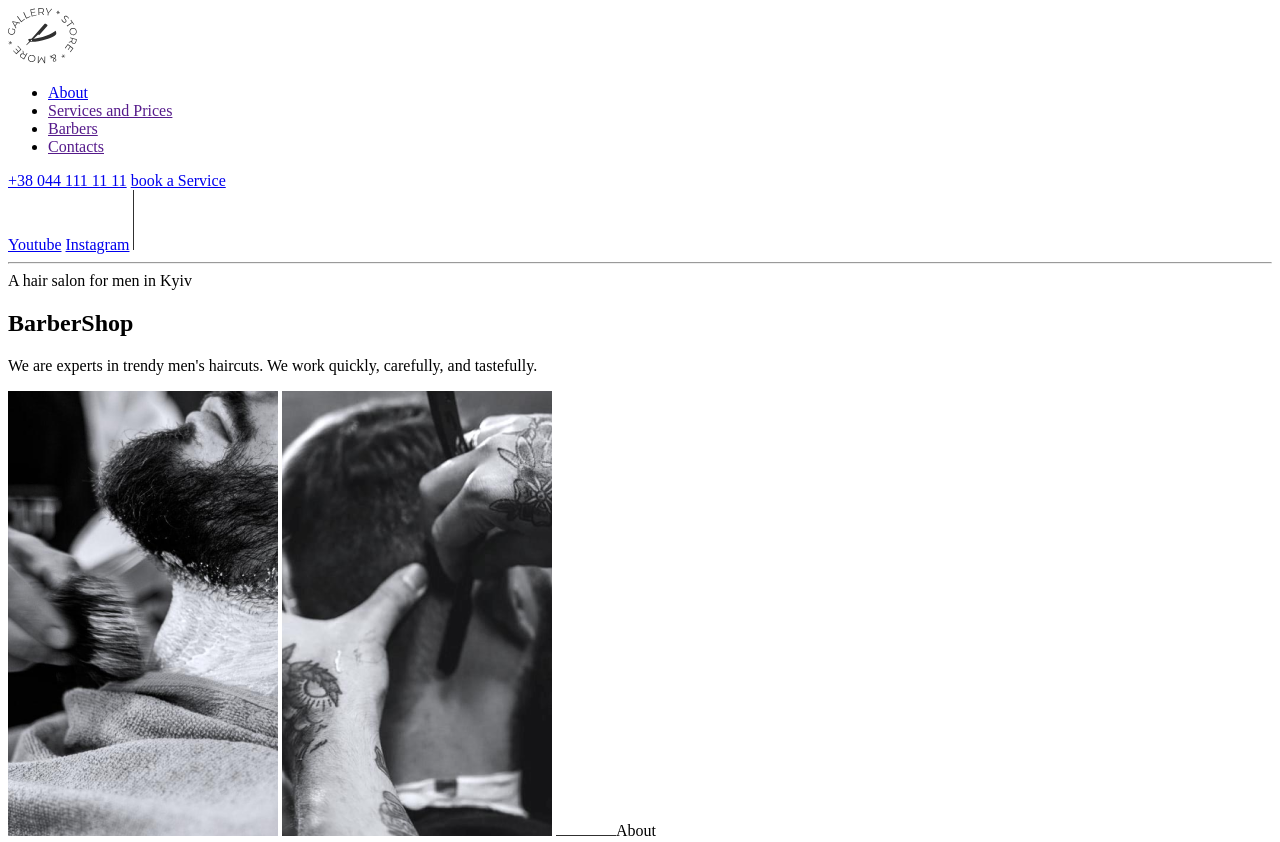
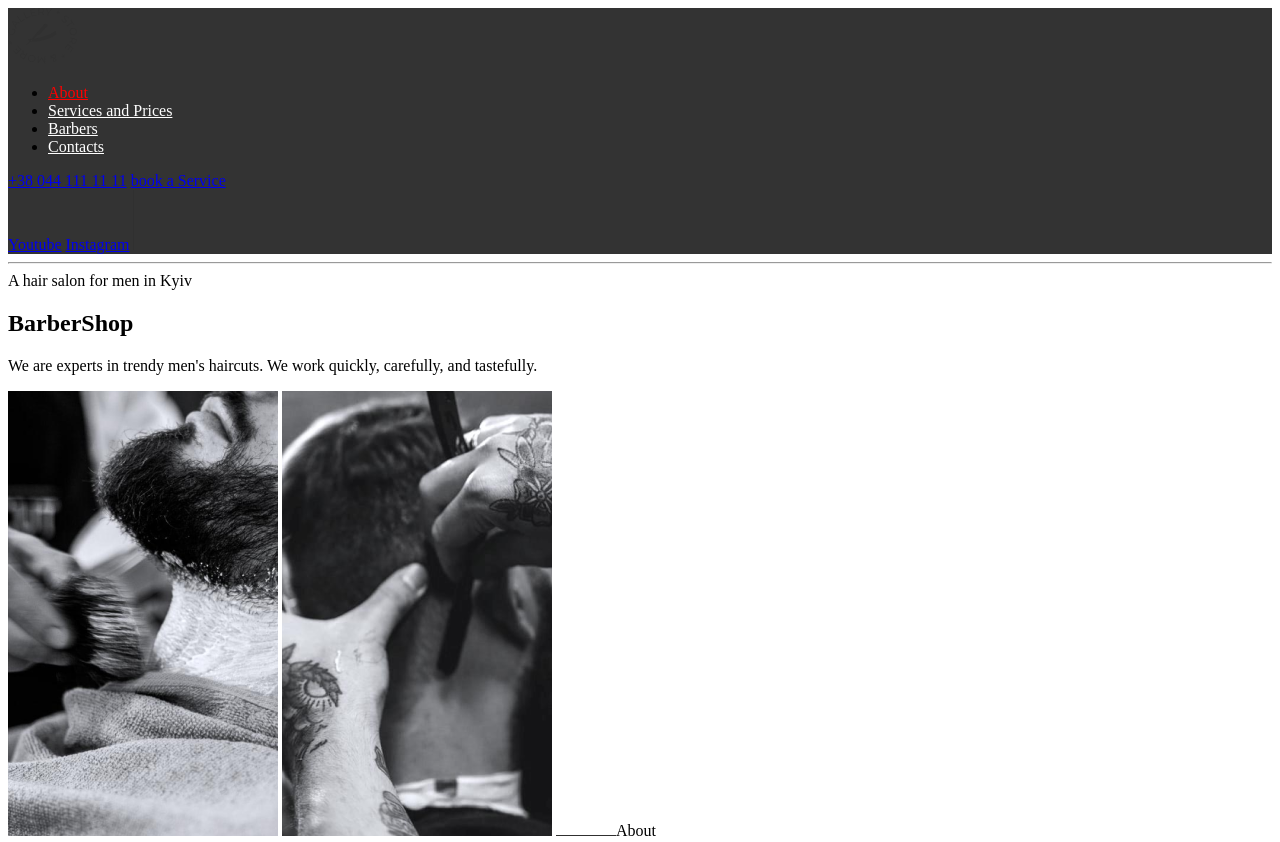
Before and after one commit to onisimsuldac/barbershop, a plain HTML site: page index.html in a window 1280 px wide. Shown: the top 842 px of the page. Drawn offline with Linux system fonts and the light colour scheme.

Commit message:
adaugare stiluri

```diff
--- a/index.html
+++ b/index.html
@@ -5,17 +5,18 @@
     <meta charset="UTF-8">
     <meta name="viewport" content="width=device-width, initial-scale=1.0">
     <title>Barbershop</title>
+    <link rel="stylesheet" href="style.css">
 </head>
 
 <body>
-    <header>
+    <header class="global-header">
         <a href="index.html">
             <img src="images/logo.svg" alt="barbershop logo">
         </a>
 
-        <nav>
+        <nav class="main-navigation">
             <ul>
-                <li><a href="about.html">About</a></li>
+                <li><a href="about.html" class="active">About</a></li>
                 <li><a href="">Services and Prices</a></li>
                 <li><a href="">Barbers</a></li>
                 <li><a href="">Contacts</a></li>
--- /dev/null
+++ b/style.css
@@ -0,0 +1,16 @@
+
+:root {
+  --link-color: #ffffff;
+}
+
+.global-header {
+  background-color: #333333;
+}
+
+.global-header .main-navigation a,.global-header .main-navigation a:visited {
+  color:var(--link-color);
+}
+
+.global-header .main-navigation a.active {
+  color: red;
+}
```
